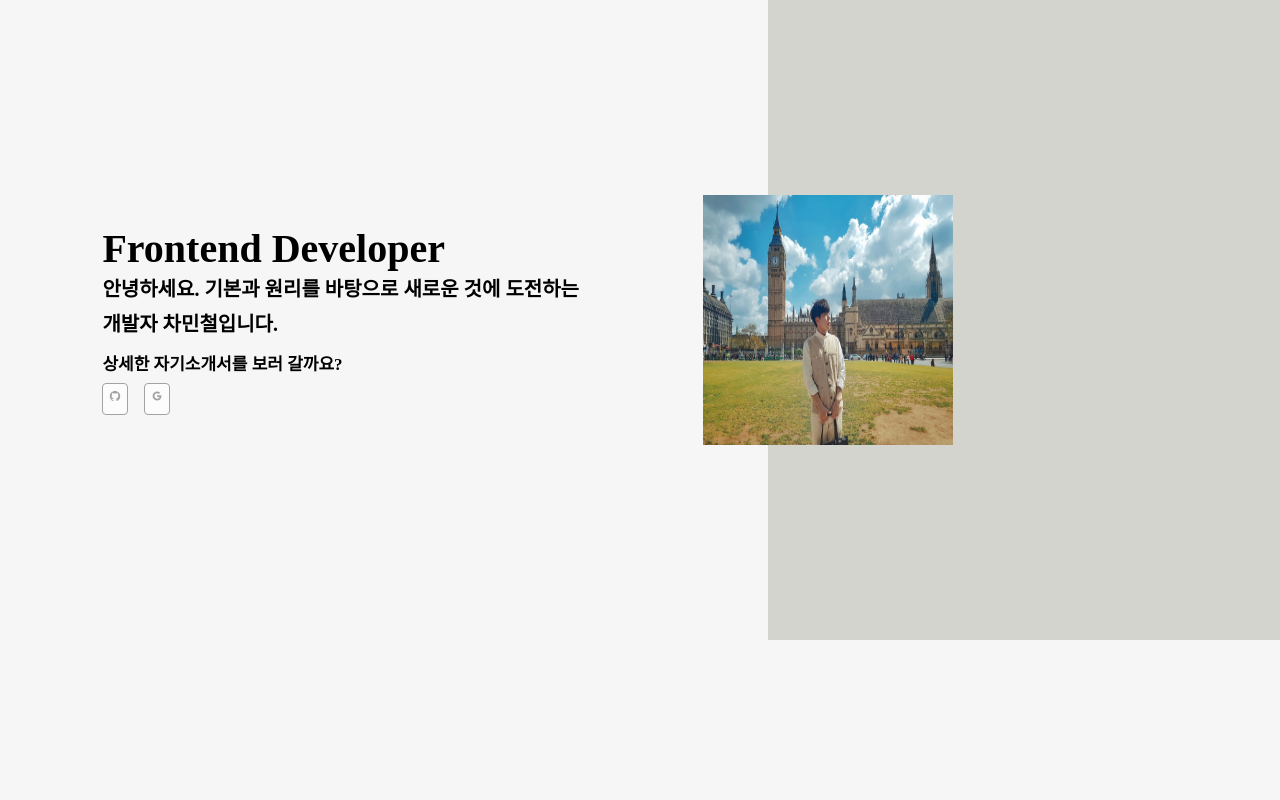
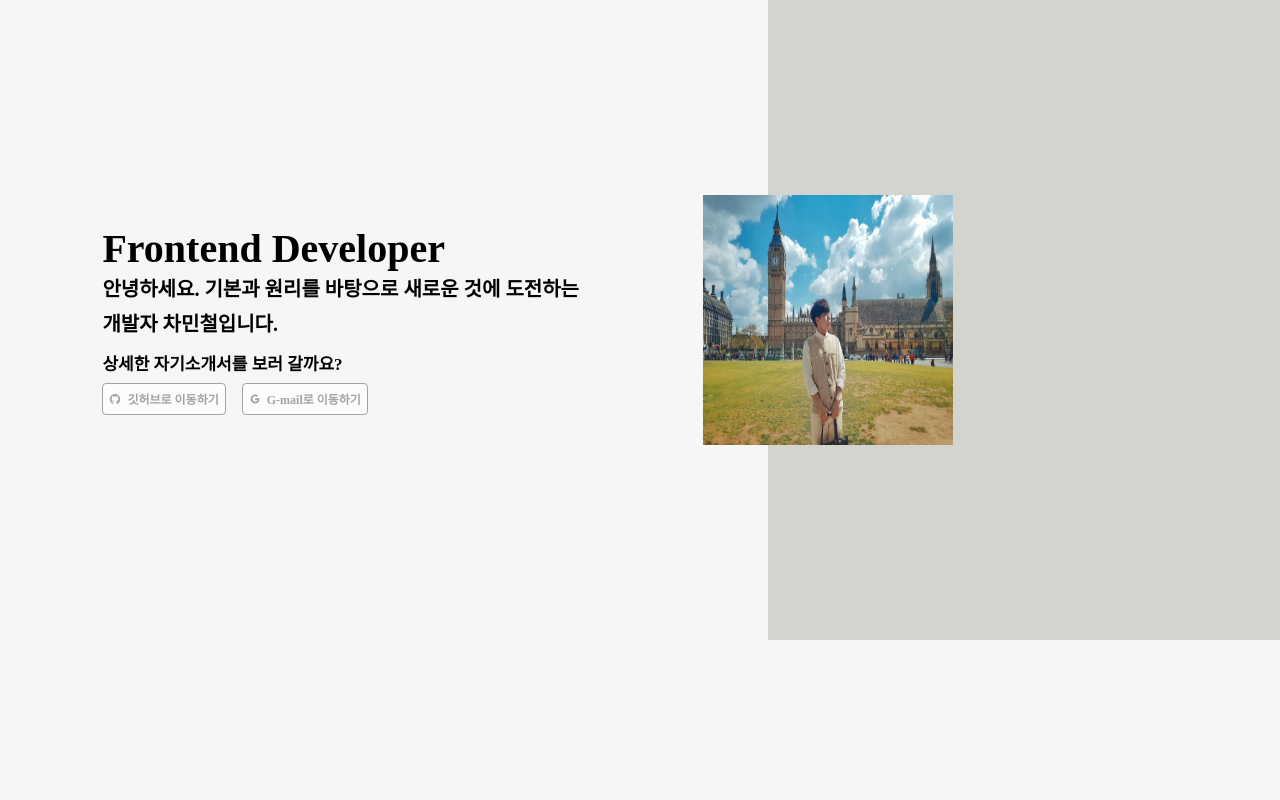
Before and after one commit to CharmingCheol/My-Portfolio, a React app: page /me in a window 1280 px wide. Shown: the top 800 px of the page. Built offline with nearby package versions, Linux system fonts and the light colour scheme.

Commit message:
Me 페이지 수정

```diff
--- a/src/components/atoms/Button/index.style.ts
+++ b/src/components/atoms/Button/index.style.ts
@@ -86,8 +86,12 @@ export const Button = styled.button<StyleProps>`
 
 export const Anchor = styled.a<StyleProps>`
   ${(params) => baseStyle(params)}
+  display: inline-flex;
+  align-items: center;
 `;
 
 export const Link = styled(RouterLink)<StyleProps>`
   ${(params) => baseStyle(params)}
+  display: inline-flex;
+  align-items: center;
 `;
--- a/src/pages/Me/index.style.ts
+++ b/src/pages/Me/index.style.ts
@@ -24,9 +24,6 @@ export const FirstArticle = styled.article`
       display: flex;
       a {
         margin-right: 16px;
-        svg {
-          margin: 0;
-        }
       }
     }
     .main-title {
--- a/src/pages/Me/index.tsx
+++ b/src/pages/Me/index.tsx
@@ -26,8 +26,14 @@ const Me = () => {
             </a>
           </h2>
           <div>
-            <Button href="https://github.com/CharmingCheol" icon={<AiFillGithub />} newTab color="sub1" />
-            <Button href="mailto:toby0806@gmail.com" icon={<AiOutlineGoogle />} color="sub1" />
+            <Button
+              href="https://github.com/CharmingCheol"
+              icon={<AiFillGithub />}
+              newTab
+              color="sub1"
+              text="깃허브로 이동하기"
+            />
+            <Button href="mailto:toby0806@gmail.com" icon={<AiOutlineGoogle />} color="sub1" text="G-mail로 이동하기" />
           </div>
         </section>
         <section className="right-section">
```
